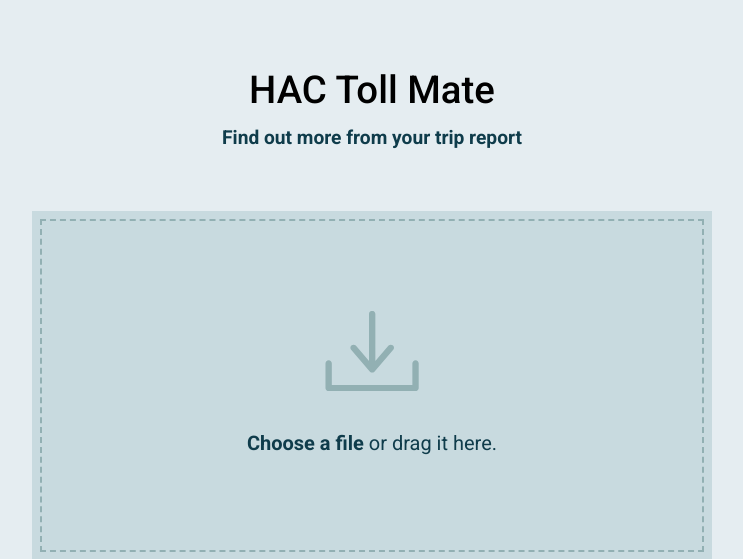
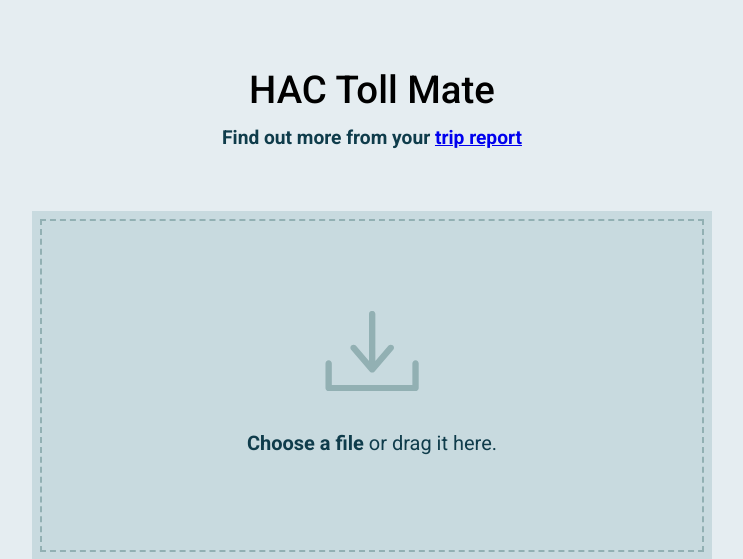
Before and after one commit to ddzeko/toll-mate, a Flask app: page / in a window 1280 px wide. Shown: the top 559 px of the page, without its empty margins (268-1011 px from the left). Run offline with Flask 2, Linux system fonts and the light colour scheme.

Commit message:
small incremental changes

```diff
--- a/tollMate/templates/index.html
+++ b/tollMate/templates/index.html
@@ -249,7 +249,7 @@
     <body>
         <div class="heading">
             <h1 class="main-heading"><a href="/">HAC Toll Mate</a></h1>
-            <h2 class="main-sub">Find out more from your trip report</h2>
+            <h2 class="main-sub">Find out more from your <a href="https://prodaja.hac.hr/">trip report</a></h2>
         </div>
 
         <div class="container" role="main">
```
